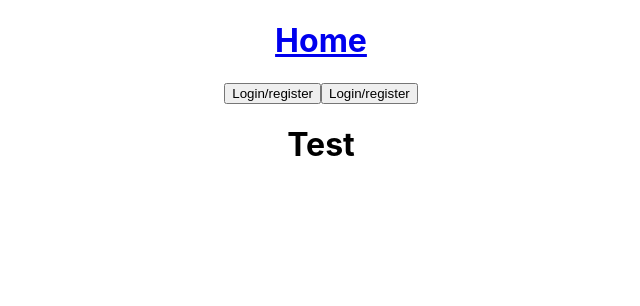
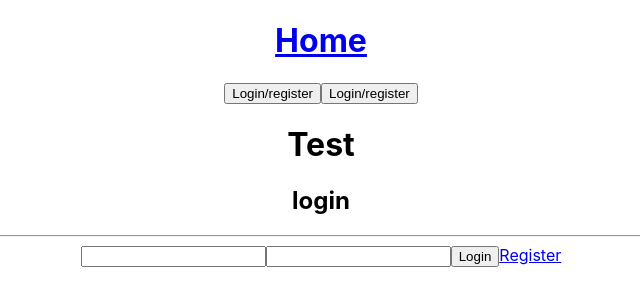
Before and after one commit to vstarkov7/mandalorian-diary-app, a React (Create React App) app in the folder client/: page /login in a window 1280 px wide. Shown: the top 306 px of the page, without its empty margins (319-959 px from the left). Built offline with nearby package versions, Linux system fonts and the light colour scheme; no server answers.

Commit message:
auth is working on front-end

```diff
--- a/client/src/App.js
+++ b/client/src/App.js
@@ -3,6 +3,8 @@ import { Route, Link, Switch } from 'react-router-dom'
 import { withRouter } from 'react-router'
 import './App.css';
 import PostsIndex from './components/PostsIndex.jsx'
+import Register from './components/Register.jsx'
+import Login from './components/Login.jsx'
 import { readAllTopic, readOneTopic, readAllPost, readOnePost, createPost, updatePost, destroyPost, putPostTopic, loginUser, registerUser, verifyUser, removeToken } from './services/api-helper';
 import { NavLink } from 'react-router-dom';
 
@@ -182,7 +184,16 @@ class App extends Component {
           }
         </header>
         <h1>Test</h1>
-
+        <Route exact path="/login" render={(props) => (
+          <Login
+            handleLogin={this.handleLogin}
+            handleChange={this.authHandleChange}
+            formData={this.state.authFormData} />)} />
+        <Route exact path="/register" render={(props) => (
+          <Register
+            handleRegister={this.handleRegister}
+            handleChange={this.authHandleChange}
+            formData={this.state.authFormData} />)} />
         <Route path='/topics' render={() => (
           <PostsIndex
             posts={this.state.posts}
@@ -194,4 +205,4 @@ class App extends Component {
 
 }
 
-export default App;
+export default withRouter(App);
--- /dev/null
+++ b/client/src/components/Login.jsx
@@ -0,0 +1,23 @@
+import React from 'react';
+import { Link } from 'react-router-dom';
+
+
+const Login = (props) => {
+
+  return (
+    <div>
+      <h2>login</h2>
+      <hr />
+      <form onSubmit={(e) => {
+        e.preventDefault();
+        props.handleLogin();}} >
+        <input name="username" type="string" value={props.formData.username} onChange={props.handleChange} />
+        <input name="password" type="password" value={props.formData.password} onChange={props.handleChange} />
+        <button>Login</button>
+        <Link to="/register">Register</Link>
+      </form>
+    </div>
+  );
+}
+
+export default Login;
--- /dev/null
+++ b/client/src/components/Register.jsx
@@ -0,0 +1,22 @@
+import React from 'react';
+
+// This component handles our register form
+const Register = (props) => {
+
+  return (
+    <div>
+      <h2>Register</h2>
+      <hr />
+      <form onSubmit={props.handleRegister} >
+        <input name="username" type="text" value={props.formData.username} onChange={props.handleChange} />
+        <input name="email" type="text" value={props.formData.email} onChange={props.handleChange} />
+        <input name="first_name" type="text" value={props.formData.first_name} onChange={props.handleChange} />
+        <input name="last_name" type="text" value={props.formData.last_name} onChange={props.handleChange} />
+        <input name="password" type="password" value={props.formData.password} onChange={props.handleChange} />
+        <button>Register</button>
+      </form>
+    </div>
+  );
+}
+
+export default Register;
```
